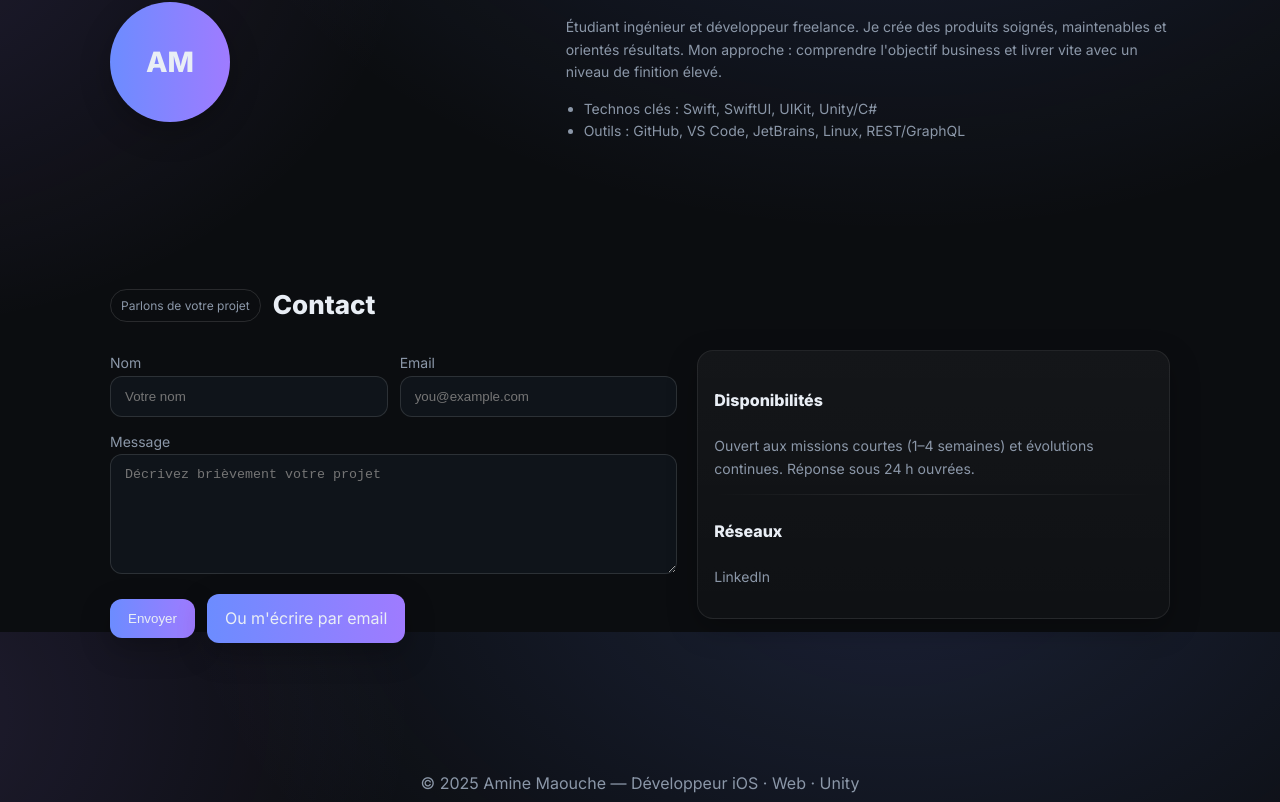
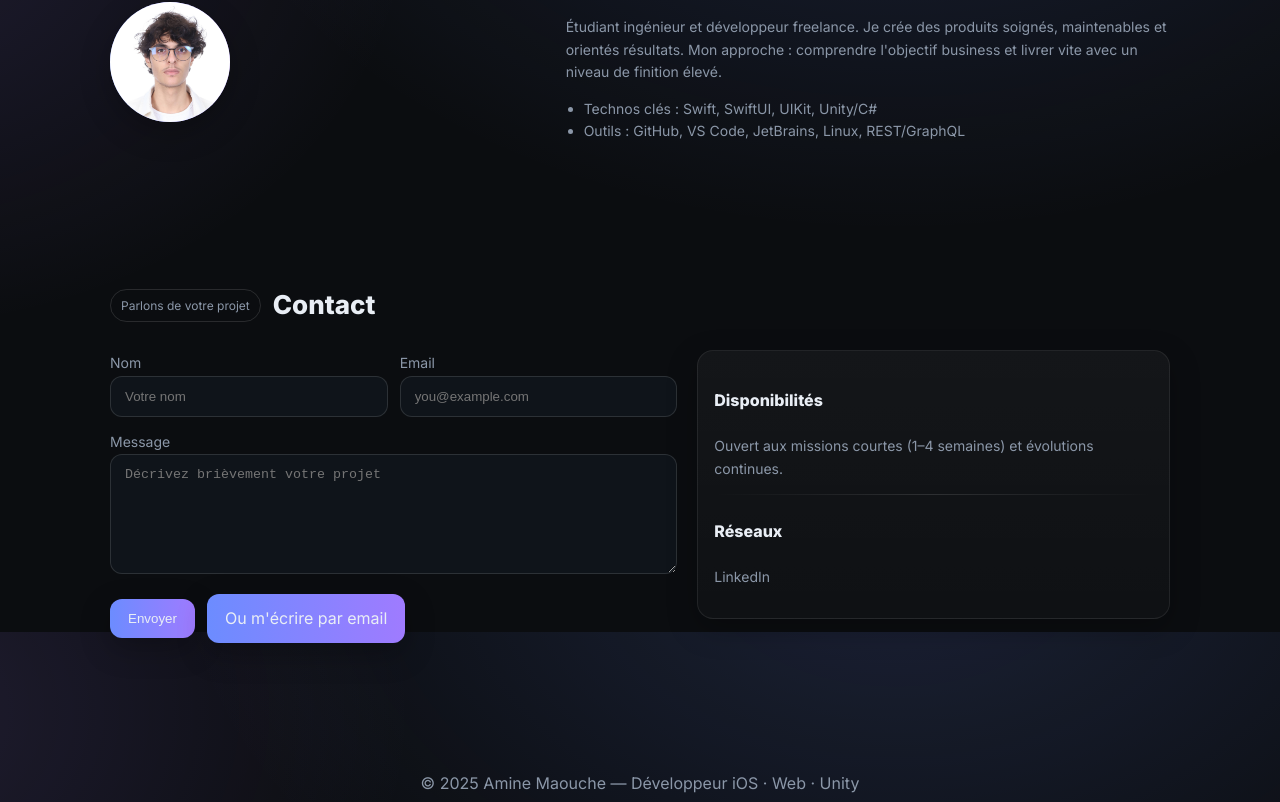
Before and after one commit to Mazabra/aminemaouche.github.io, a plain HTML site: page index.html in a window 1280 px wide. Shown: the part 2568-3370 px from the top of the page. Drawn offline with Linux system fonts and the light colour scheme.

Commit message:
Update index.html

```diff
--- a/index.html
+++ b/index.html
@@ -450,7 +450,10 @@
           <h2>À propos</h2>
         </div>
         <div class="about">
-          <div class="avatar" aria-label="Avatar">AM</div>
+          <div class="avatar" aria-label="Avatar">
+            <img src="images/aminemaouche_photo.jpg" alt="Avatar" style="width:100%; height:100%; object-fit:cover; border-radius:50%;" />
+          </div>
+
           <div>
             <h3 style="margin-top:0">Amine Maouche</h3>
             <p class="muted">Étudiant ingénieur et développeur freelance. Je crée des produits soignés, maintenables et orientés résultats. Mon approche : comprendre l'objectif business et livrer vite avec un niveau de finition élevé.</p>
@@ -495,7 +498,7 @@
           <div>
             <div class="card" style="padding:16px;">
               <h4>Disponibilités</h4>
-              <p class="muted">Ouvert aux missions courtes (1–4 semaines) et évolutions continues. Réponse sous 24 h ouvrées.</p>
+              <p class="muted">Ouvert aux missions courtes (1–4 semaines) et évolutions continues.</p>
               <div class="sep"></div>
               <h4>Réseaux</h4>
               <p class="muted"><a href="#" target="_blank" rel="noreferrer">LinkedIn</a></p>
```
